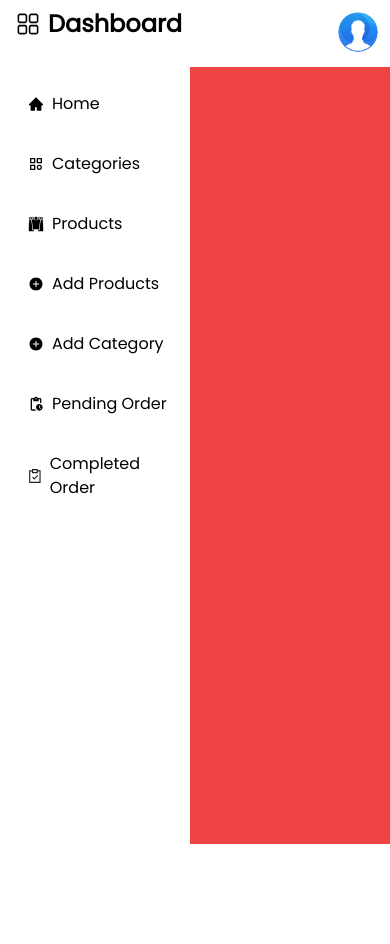
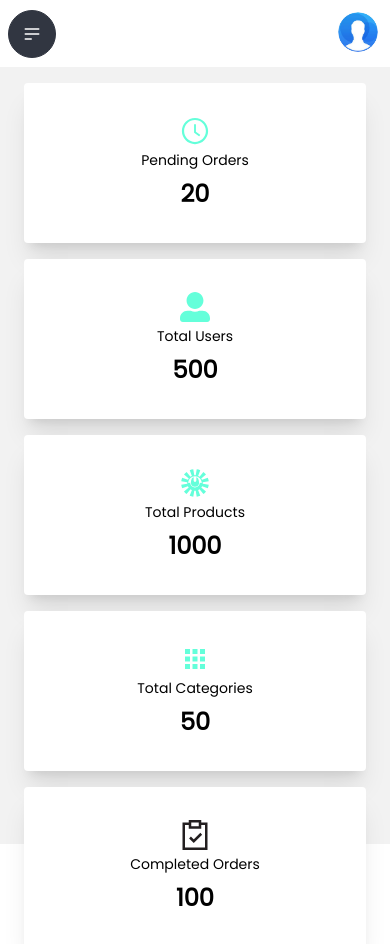
Before and after one commit to LogicLayer07/nextjs-ecommerce, a Next.js app: page /Dashboard in a window 390 px wide. Shown: the top 944 px of the page. Before the commit the page ends 844 px from the top, so only its background shows below. Built offline with nearby package versions, Linux system fonts and the light colour scheme.

Commit message:
creating Admin Panel Tiles +  Sidebar and navbar of Dashboard

```diff
--- /dev/null
+++ b/src/Tiles.tsx
@@ -0,0 +1,39 @@
+const data = [
+
+
+  {
+    "icon": "AiOutlineClockCircle",
+    "color": "text-yellow-600",
+    "title": "Pending Orders",
+    "count": 20
+  },
+  {
+    "icon": "FaUserAlt",
+    "color": "text-green-600",
+    "title": "Total Users",
+    "count": 500
+  },
+  {
+    "icon": "GiAbstract010",
+    "color": "text-blue-600",
+    "title": "Total Products",
+    "count": 1000
+  },
+  {
+    "icon": "CgMenuGridR",
+    "color": "text-purple-600",
+    "title": "Total Categories",
+    "count": 50
+  },
+  {
+    "icon": "GrCompliance",
+    "color": "text-orange-600",
+    "title": "Completed Orders",
+    "count": 100
+  },
+
+
+
+]
+
+export default data;
--- a/src/app/Dashboard/page.tsx
+++ b/src/app/Dashboard/page.tsx
@@ -7,16 +7,29 @@ import React, { useEffect } from 'react'
 import { useSelector } from 'react-redux';
 import AdminNavbar from '@/components/AdminNavbar';
 import AdminSidebar from '@/components/AdminSidebar';
+import StatsTiles from '@/components/StatsTiles';
+import data from '@/Tiles';
 
 export default function Dashboard() {
-
-
 
   return (
     <div className='w-full h-screen flex  bg-base-200'>
       <AdminSidebar />
-      <div className='w-full h-full bg-red-500'>
+      <div className='w-full h-full '>
         <AdminNavbar />
+        <div className='w-full h-3/4  flex flex-wrap  px-4 py-2'>
+          {
+            data?.map((tile, index) => {
+              return (
+                <StatsTiles key={index}
+                  Icon={tile.icon}
+                  color={tile.color}
+                  title={tile.title}
+                  count={tile.count} />
+              )
+            })
+          }
+        </div>
       </div>
     </div>
   )
--- a/src/components/AdminNavbar.tsx
+++ b/src/components/AdminNavbar.tsx
@@ -13,6 +13,20 @@ export default function AdminNavbar() {
     return (
         <div className="navbar bg-base-100">
             <div className="flex-1">
+                <div className="dropdown md:hidden">
+                    <label tabIndex={0} className="btn btn-active btn-circle">
+                        <svg xmlns="http://www.w3.org/2000/svg" className="h-5 w-5" fill="none" viewBox="0 0 24 24" stroke="currentColor"><path strokeLinecap="round" strokeLinejoin="round" strokeWidth="2" d="M4 6h16M4 12h16M4 18h7" /></svg>
+                    </label>
+                    <ul tabIndex={0} className="menu menu-compact dropdown-content mt-3 p-2 shadow bg-base-100 rounded-box w-52">
+                    <li><Link href={'/'}>Homepage</Link></li>
+                        <li><Link href={''}>Categories</Link></li>
+                        <li><Link href={''}>Products</Link></li>
+                        <li><Link href={''}>Add Products</Link></li>
+                        <li><Link href={''}>Add Category</Link></li>
+                        <li><Link href={''}>Pending orders</Link></li>
+                        <li><Link href={''}>Completed orders</Link></li>
+                    </ul>
+                </div>
             </div>
             <div className="flex-none">
                 <div className="dropdown dropdown-end">
--- a/src/components/AdminSidebar.tsx
+++ b/src/components/AdminSidebar.tsx
@@ -11,7 +11,7 @@ import { GrCompliance } from 'react-icons/gr'
 
 export default function AdminSidebar() {
     return (
-        <div className='w-60 bg-white h-full'>
+        <div className='w-60 hidden md:block bg-white h-full'>
             <div className='w-full text-center py-2 px-2 h-20'>
                 <h1 className='flex text-2xl font-semibold items-center justify-center'><RxDashboard className='mx-2' /> Dashboard</h1>
             </div>
--- a/src/components/Navbar.tsx
+++ b/src/components/Navbar.tsx
@@ -35,24 +35,6 @@ export default function Navbar() {
             <div className='navbar-end'>
                 <div className="flex-none">
                     <button onClick={() => router.push('/auth/login')} className='btn mx-2'>Login</button>
-                    <div className="dropdown dropdown-end">
-                        <label tabIndex={0} className="btn btn-active ">
-                            <div className="indicator">
-                                <svg xmlns="http://www.w3.org/2000/svg" className="h-5 w-5 text-white " fill="none" viewBox="0 0 24 24" stroke="currentColor"><path strokeLinecap="round" strokeLinejoin="round" strokeWidth="2" d="M3 3h2l.4 2M7 13h10l4-8H5.4M7 13L5.4 5M7 13l-2.293 2.293c-.63.63-.184 1.707.707 1.707H17m0 0a2 2 0 100 4 2 2 0 000-4zm-8 2a2 2 0 11-4 0 2 2 0 014 0z" /></svg>
-                                <span className="badge badge-sm indicator-item">8</span>
-                            </div>
-                        </label>
-                        <div tabIndex={0} className="mt-3 card card-compact dropdown-content w-52 bg-base-100 shadow">
-                            <div className="card-body">
-                                <span className="font-bold text-lg">8 Items</span>
-                                <span className="text-info">Subtotal: $999</span>
-                                <div className="card-actions">
-                                    <button className="btn btn-primary btn-block">View cart</button>
-                                </div>
-                            </div>
-                        </div>
-                    </div>
-
                 </div>
             </div>
         </div>
--- /dev/null
+++ b/src/components/StatsTiles.tsx
@@ -0,0 +1,34 @@
+import React from 'react'
+import { AiOutlineClockCircle } from 'react-icons/ai';
+import { GiAbstract010 } from 'react-icons/gi';
+import { GrCompliance, GrUser } from 'react-icons/gr';
+import { FaUserAlt } from 'react-icons/fa';
+import { CgMenuGridR } from 'react-icons/cg';
+
+
+
+interface Props {
+    key: number;
+    Icon: any;
+    color: string;
+    title: string;
+    count: number;
+}
+
+export default function StatsTiles({ Icon, title, count }: Props) {
+
+
+
+    return (
+        <div className='w-96 h-40 m-2 shadow-xl bg-white rounded flex flex-col items-center justify-center'>
+            {Icon === 'GrCompliance' && <GrCompliance className='text-3xl text-[#64ffda]' />}
+            {Icon === 'GrUser' && <GrUser className='text-3xl text-[#64ffda]' />}
+            {Icon === 'GiAbstract010' && <GiAbstract010 className='text-3xl text-[#64ffda]' />}
+            {Icon === 'AiOutlineClockCircle' && <AiOutlineClockCircle className='text-3xl text-[#64ffda]' />}
+            {Icon === 'FaUserAlt' && <FaUserAlt className='text-3xl text-[#64ffda]' />}
+            {Icon === 'CgMenuGridR' && <CgMenuGridR className='text-3xl text-[#64ffda]' />}
+            <p className="text-sm mt-1">{title}</p>
+            <p className="text-2xl mt-2 font-bold">{count}</p>
+        </div>
+    )
+}
```
